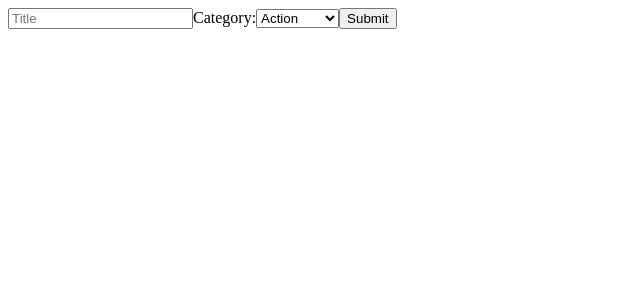
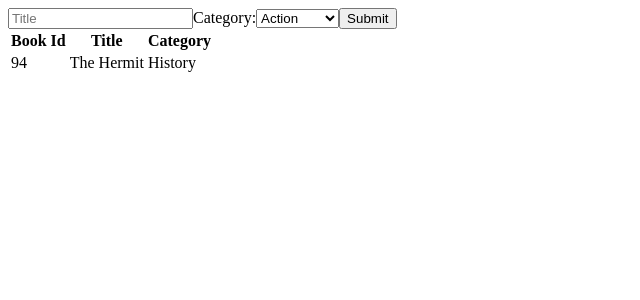
Before and after one commit to george-shammar/bookstore-cmss, a React (Create React App) app: page / in a window 1280 px wide. Shown: the top 300 px of the page, without its empty margins (0-640 px from the left). Built offline with nearby package versions, Linux system fonts and the light colour scheme.

Commit message:
Display books in BooksList component

```diff
--- a/src/containers/BooksList.js
+++ b/src/containers/BooksList.js
@@ -6,34 +6,27 @@ const selectAllBooks = (state) => initialState.allBooks[0];
 
 const BooksList = () => {
   const allBooks = useSelector(selectAllBooks);
-  console.log(allBooks);
-  return (
-    <div></div>
-  );
 
-
-
-    // return (
-    //   <div>
-    //     <table>
-    //       <tr>
-    //         <th>Book Id</th>
-    //         <th>Title</th>
-    //         <th>Category</th>
-    //       </tr>
-    //       <tr>
-    //         <td></td>
-    //         <td></td>
-    //         <td></td>
-    //       </tr>
-    //       <tr>
-    //         <td></td>
-    //         <td></td>
-    //         <td></td>
-    //       </tr>
-    //     </table>
-    //   </div>
-    // )
+    return (
+      <div>
+        <table>
+          <thead>
+          <tr>
+            <th>Book Id</th>
+            <th>Title</th>
+            <th>Category</th>
+          </tr>
+          </thead>
+          <tbody>
+          <tr>
+            <td>{allBooks.bookId}</td>
+            <td>{allBooks.title}</td>
+            <td>{allBooks.category}</td>
+          </tr>
+          </tbody>
+        </table>
+      </div>
+    )
 }
 
 export default BooksList;
```
